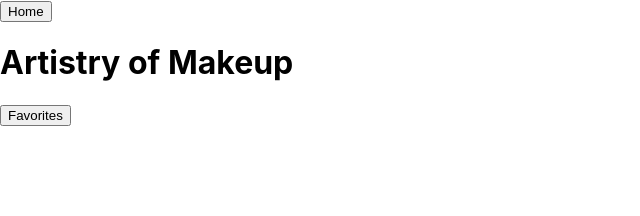
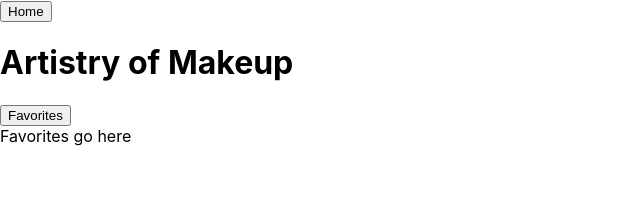
Before and after one commit to rachellhill/artistry-of-makeup, a React (Create React App) app: page /favorites in a window 1280 px wide. Shown: the top 216 px of the page, without its empty margins (0-640 px from the left). Built offline with nearby package versions, Linux system fonts and the light colour scheme; no server answers.

Commit message:
Add favorites component to begin rendering favorited items

```diff
--- a/src/components/App.js
+++ b/src/components/App.js
@@ -2,6 +2,7 @@ import React, { useState, useEffect } from 'react';
 import { Route } from 'react-router-dom';
 import Makeup from './Makeup';
 import Nav from './Nav';
+import Favorites from './Favorites';
 import '../styles/App.css';
 
 const App = () => {
@@ -48,6 +49,11 @@ const App = () => {
         addFavorite={addFavorite}
       />
     </Route>
+    <Route exact path='/favorites'>
+      <Favorites
+        favorite={favorite}
+      />
+    </Route>
    </>
   );
 }
--- /dev/null
+++ b/src/components/Favorites.js
@@ -0,0 +1,11 @@
+import React from 'react';
+import '../styles/Favorites.css'
+
+const Favorites = ({ favorite }) => {
+    console.log(favorite)
+    return (
+        <div>Favorites go here</div>
+    )
+}
+
+export default Favorites;
--- a/src/components/Nav.js
+++ b/src/components/Nav.js
@@ -10,7 +10,9 @@ const Nav = () => {
                 <button className='home-btn'>Home</button>
             </Link>
             <h1>Artistry of Makeup</h1>
-            <button>Favorites</button>
+            <Link to='/favorites'>
+                <button className="show-favorites-btn">Favorites</button>
+            </Link>
         </div>
     )
 }
```
Also changed, not shown: src/styles/Favorites.css (added).
